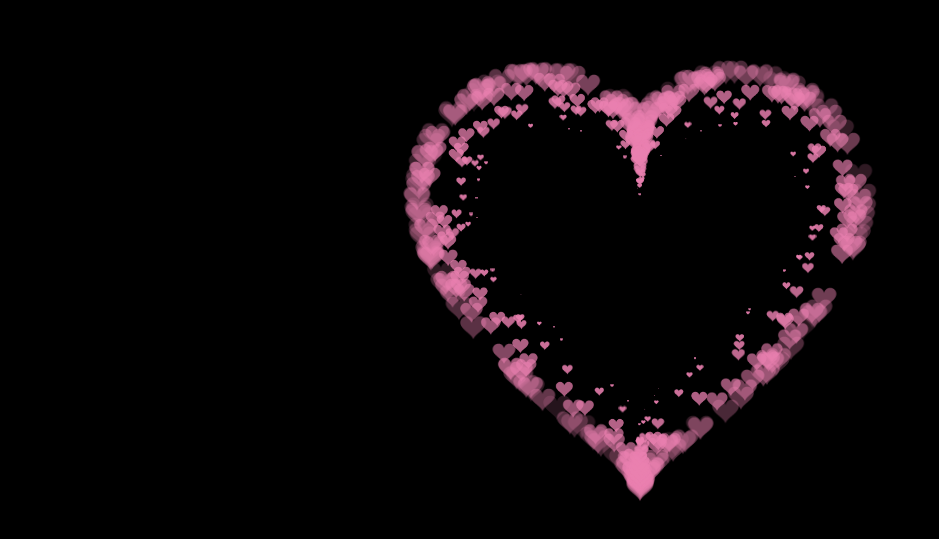
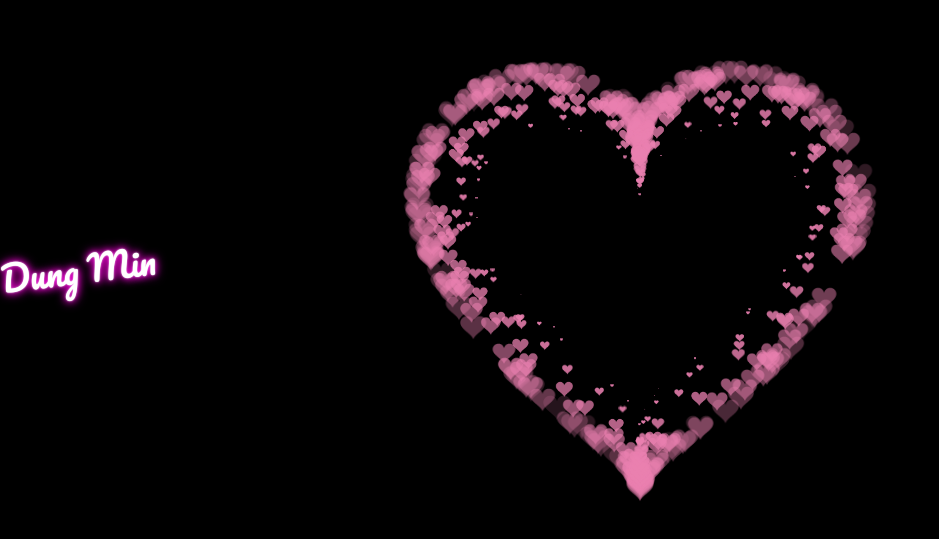
Before and after one commit to canhldit/Heart, a plain HTML site: page index.html in a window 1280 px wide. Shown: the part 123-662 px from the top of the page, without its empty margins (0-939 px from the left). Drawn offline with nearby package versions, Linux system fonts and the light colour scheme.

Commit message:
Update styles.css

```diff
--- a/assets/styles.css
+++ b/assets/styles.css
@@ -281,7 +281,7 @@ body {
     /* font-family: 'Mr Dafoe'; */
       position: absolute;
     top: 48%;
-    left: -15%;
+    left: 0%;
     margin: 0;
     font-size: 3.5em;
     /* margin-top: -0.6em; */
```
